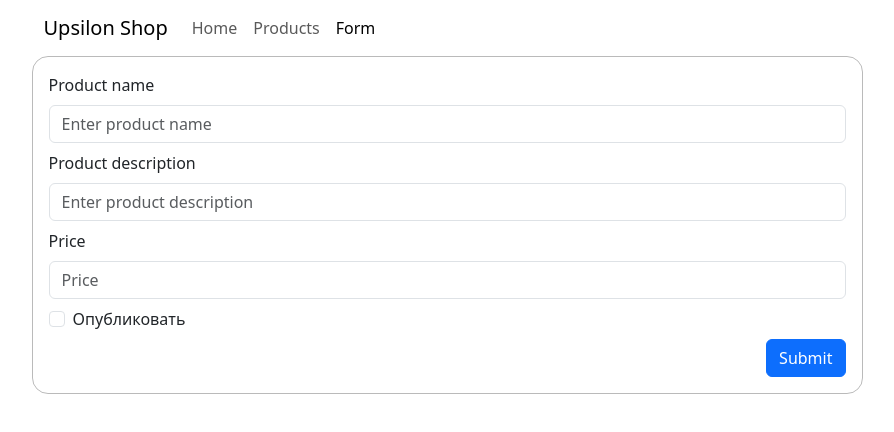
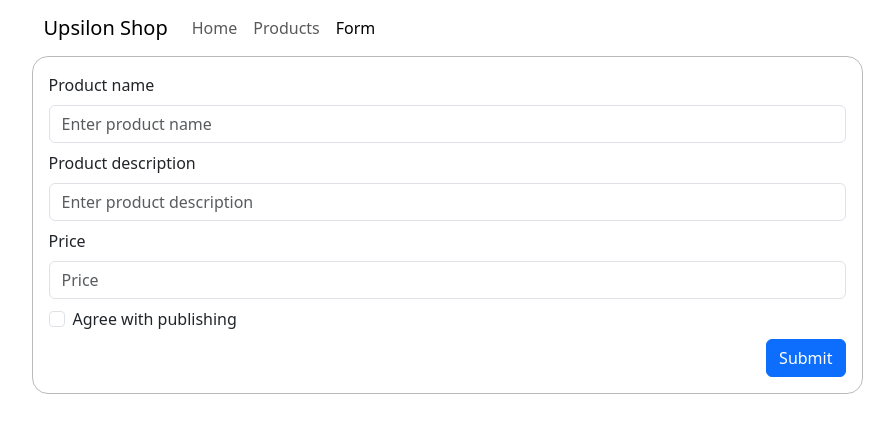
Before and after one commit to msultanovdev/upsilon-test, a React (Create React App) app: page /form in a window 1280 px wide. Shown: the top 432 px of the page, without its empty margins (193-1087 px from the left). Built offline with nearby package versions, Linux system fonts and the light colour scheme.

Commit message:
feat: fill form

```diff
--- /dev/null
+++ b/src/components/FormComponent/FormComponent.module.css
@@ -0,0 +1,4 @@
+.submitBtnWrapper {
+  display: flex;
+  justify-content: end;
+}
--- /dev/null
+++ b/src/components/FormComponent/FormComponent.tsx
@@ -0,0 +1,125 @@
+import { Form, Button } from "react-bootstrap";
+import cl from "./FormComponent.module.css";
+import { SubmitErrorHandler, SubmitHandler, useForm } from "react-hook-form";
+import Product from "../../models/Product.model";
+
+interface IForm {
+  name: string;
+  description: string;
+  price: number;
+  isPublished: boolean;
+}
+
+const FormComponent = () => {
+  const {
+    register,
+    handleSubmit,
+    reset,
+    formState: { errors },
+  } = useForm<IForm>();
+
+  const submit: SubmitHandler<IForm> = (data) => {
+    const { name, price, description, isPublished } = data;
+    const newProduct = new Product(
+      name,
+      price,
+      description,
+      isPublished,
+      Date.now(),
+    );
+    console.log(newProduct);
+
+    reset();
+  };
+  const error: SubmitErrorHandler<IForm> = (data) => {
+    console.log(data);
+  };
+
+  const isName = (data: string) => {
+    if (data.length < 5) {
+      return false;
+    }
+    return true;
+  };
+
+  const isDescription = (data: string) => {
+    if (data.length < 5) {
+      return false;
+    }
+    return true;
+  };
+
+  return (
+    <Form onSubmit={handleSubmit(submit, error)}>
+      <Form.Group className="mb-2" controlId="formBasicName">
+        <Form.Label>Product name</Form.Label>
+        <Form.Control
+          type="text"
+          placeholder="Enter product name"
+          {...register("name", { required: true, validate: isName })}
+          isInvalid={errors.name ? true : false}
+        />
+        {errors.name && (
+          <Form.Control.Feedback type="invalid">
+            Name must be contained at least 5 characters
+          </Form.Control.Feedback>
+        )}
+      </Form.Group>
+      <Form.Group className="mb-2" controlId="formBasicDescription">
+        <Form.Label>Product description</Form.Label>
+        <Form.Control
+          type="text"
+          placeholder="Enter product description"
+          {...register("description", {
+            required: true,
+            validate: isDescription,
+          })}
+          isInvalid={errors.description ? true : false}
+        />
+        {errors.description && (
+          <Form.Control.Feedback type="invalid">
+            Description must be contained at least 5 characters
+          </Form.Control.Feedback>
+        )}
+      </Form.Group>
+      <Form.Group className="mb-2" controlId="formBasicPrice">
+        <Form.Label>Price</Form.Label>
+        <Form.Control
+          type="number"
+          placeholder="Price"
+          {...register("price", {
+            required: true,
+            valueAsNumber: true,
+            validate: (value) => value > 0,
+          })}
+          isInvalid={errors.price ? true : false}
+        />
+        {errors.price && (
+          <Form.Control.Feedback type="invalid">
+            Price is a required field
+          </Form.Control.Feedback>
+        )}
+      </Form.Group>
+      <Form.Group className="mb-2" controlId="formBasicCheckbox">
+        <Form.Check
+          type="checkbox"
+          label="Agree with publishing"
+          {...register("isPublished", {
+            required: true,
+            validate: (value) => value === true,
+          })}
+          isInvalid={errors.isPublished ? true : false}
+          feedback={"You have to confirm publishment"}
+          feedbackType="invalid"
+        />
+      </Form.Group>
+      <div className={cl.submitBtnWrapper}>
+        <Button variant="primary" type="submit">
+          Submit
+        </Button>
+      </div>
+    </Form>
+  );
+};
+
+export default FormComponent;
--- a/src/models/Product.model.ts
+++ b/src/models/Product.model.ts
@@ -6,7 +6,7 @@ export default class Product {
     public price: number,
     public description: string,
     public published: boolean,
-    public created_at: string,
+    public created_at: number,
   ) {
     this.id = Date.now().toString();
   }
--- a/src/pages/FormPage/FormPage.module.css
+++ b/src/pages/FormPage/FormPage.module.css
@@ -3,8 +3,3 @@
   border: 1px solid rgba(0, 0, 0, 0.27);
   border-radius: 16px;
 }
-
-.submitBtnWrapper {
-  display: flex;
-  justify-content: end;
-}
--- a/src/pages/FormPage/FormPage.tsx
+++ b/src/pages/FormPage/FormPage.tsx
@@ -1,31 +1,11 @@
 import { Form, Button } from "react-bootstrap";
 import cl from "./FormPage.module.css";
+import FormComponent from "../../components/FormComponent/FormComponent";
 
 const FormPage = () => {
   return (
     <div className={cl.formContainer}>
-      <Form>
-        <Form.Group className="mb-2" controlId="formBasicName">
-          <Form.Label>Product name</Form.Label>
-          <Form.Control type="text" placeholder="Enter product name" />
-        </Form.Group>
-        <Form.Group className="mb-2" controlId="formBasicDescription">
-          <Form.Label>Product description</Form.Label>
-          <Form.Control type="text" placeholder="Enter product description" />
-        </Form.Group>
-        <Form.Group className="mb-2" controlId="formBasicPrice">
-          <Form.Label>Price</Form.Label>
-          <Form.Control type="numeric" placeholder="Price" />
-        </Form.Group>
-        <Form.Group className="mb-2" controlId="formBasicCheckbox">
-          <Form.Check type="checkbox" label="Опубликовать" />
-        </Form.Group>
-        <div className={cl.submitBtnWrapper}>
-          <Button variant="primary" type="submit">
-            Submit
-          </Button>
-        </div>
-      </Form>
+      <FormComponent />
     </div>
   );
 };
```
